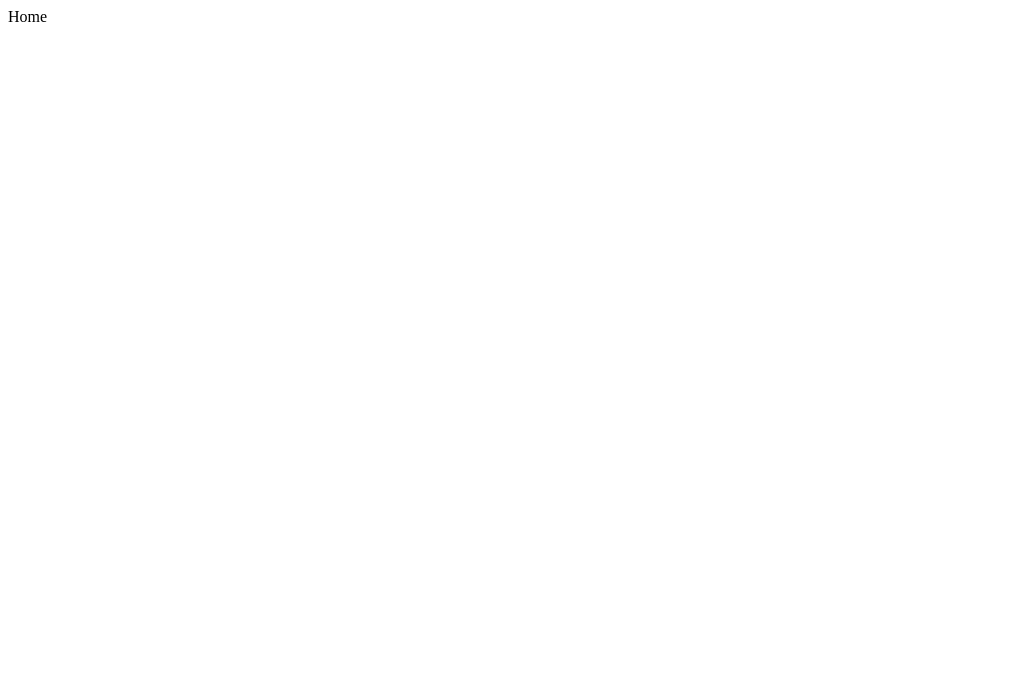
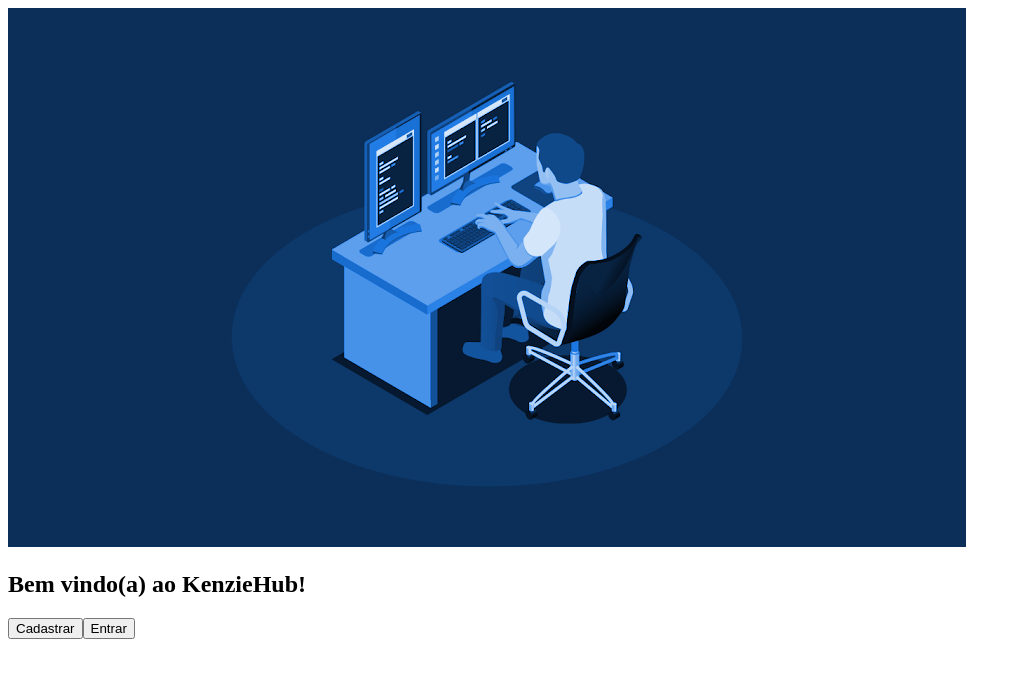
Before and after one commit to LuciraSilva/kenziehub, a React (Create React App) app: page / in a window 1280 px wide. Shown: the top 678 px of the page, without its empty margins (0-1021 px from the left). Built offline with nearby package versions, Linux system fonts and the light colour scheme.

Commit message:
feat: functioning of the home page and structure made

```diff
--- a/src/components/Button/index.jsx
+++ b/src/components/Button/index.jsx
@@ -1,7 +1,4 @@
-const Button = () => {
-
-    return(
-        <div>Button</div>
-    );
-}
+const Button = ({ children, handleClick }) => {
+  return <button onClick={handleClick}>{children}</button>;
+};
 export default Button;
--- a/src/pages/Home/index.jsx
+++ b/src/pages/Home/index.jsx
@@ -1,7 +1,27 @@
+import background from "../../assets/images/background.png";
+import Button from "../../components/Button";
+import { useHistory } from "react-router";
 const Home = () => {
+  const history = useHistory();
 
-    return(
-        <div>Home</div>
-    );
-}
+  const sendTo = (path) => {
+    return history.push(path);
+  };
+  return (
+    <div>
+      <div>
+        <img src={background} alt="imagem de fundo" />
+      </div>
+      <div>
+        <div>
+          <h2>Bem vindo(a) ao KenzieHub!</h2>
+        </div>
+        <div>
+          <Button handleClick={() => sendTo("/register")}>Cadastrar</Button>
+          <Button handleClick={() => sendTo("/login")}>Entrar</Button>
+        </div>
+      </div>
+    </div>
+  );
+};
 export default Home;
```
Also changed, not shown: src/assets/images/background.png (added).
